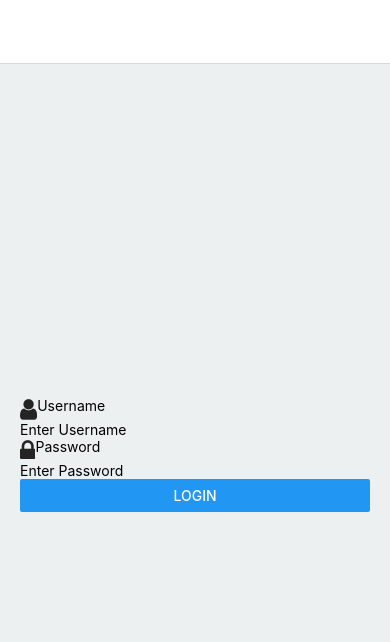
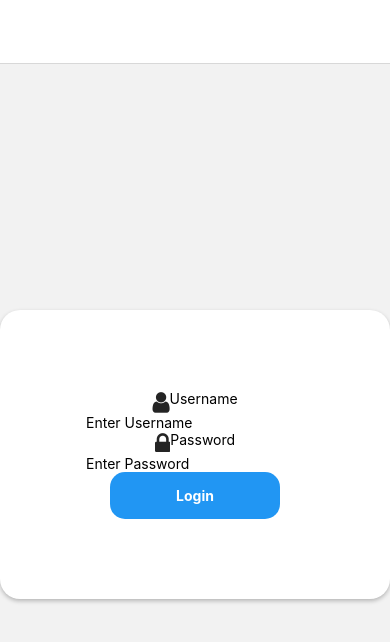
Before and after one commit to walteronoh/react-native-zamara, a React Native app: screen /Staff in a window 390 px wide. Shown: the top 642 px of the page. Built offline with nearby package versions, Linux system fonts and the light colour scheme.

Commit message:
style: add styles to components

```diff
--- a/package.json
+++ b/package.json
@@ -13,6 +13,7 @@
     "@react-navigation/native": "^6.1.6",
     "@react-navigation/native-stack": "^6.9.12",
     "expo": "~48.0.6",
+    "expo-mail-composer": "^12.1.1",
     "expo-status-bar": "~1.4.4",
     "fast-xml-parser": "^4.1.3",
     "react": "18.2.0",
--- a/src/components/Home.tsx
+++ b/src/components/Home.tsx
@@ -1,20 +1,47 @@
-import { View, Text } from "react-native";
+import { View, Text, StyleSheet } from "react-native";
 
 export default function Home() {
     return (
-        <View>
-            <Text>Welcome Walter Kiprono</Text>
-            <Text>Your Profile Details Is As Below:</Text>
-            <Text>Age: 50</Text>
-            <Text>Gender: Male</Text>
-            <Text>Email: Walter@email.com</Text>
-            <Text>Phone: 0701020304</Text>
-            <Text>Birthdate: 1999-10-10</Text>
-            <Text>Blood Group: O</Text>
-            <Text>Birthdate: 1999-10-10</Text>
-            <Text>Height: 189</Text>
-            <Text>Weight: 53</Text>
-            <Text>Eye Color: Brown</Text>
+        <View style={styles.container}>
+            <View style={styles.textView}>
+                <Text>Welcome Walter Kiprono</Text>
+                <Text>Your Profile Details Is As Below:</Text>
+                <Text>Gender: Male</Text>
+                <Text>Email: Walter@email.com</Text>
+            </View>
         </View>
     );
 }
+
+const styles = StyleSheet.create({
+    container: {
+        justifyContent: 'center',
+        backgroundColor: '#ecf0f1',
+    },
+    inputs: {
+        flexDirection: "row",
+    },
+    centeredView: {
+        flex: 1,
+        justifyContent: 'center',
+    },
+    text: {
+        fontSize: 16,
+        fontWeight: "bold"
+    },
+    textView: {
+        // margin: 20,
+        backgroundColor: 'white',
+        borderRadius: 20,
+        padding: 50,
+        alignItems: 'center',
+        shadowColor: '#000',
+        shadowOffset: {
+            width: 0,
+            height: 2,
+        },
+        shadowOpacity: 0.25,
+        shadowRadius: 4,
+        elevation: 5,
+    },
+});
--- a/src/components/Login.tsx
+++ b/src/components/Login.tsx
@@ -1,5 +1,5 @@
 import { useState } from "react";
-import { Button, View, Text, TextInput, GestureResponderEvent, StyleSheet, Alert } from "react-native";
+import { Button, View, Text, TextInput, GestureResponderEvent, StyleSheet, Alert, Pressable } from "react-native";
 import { createDrawerNavigator, DrawerNavigationProp } from '@react-navigation/drawer';
 import { CompositeNavigationProp, NavigationContainer, useNavigation } from '@react-navigation/native';
 import { Icon } from "react-native-elements";
@@ -19,8 +19,8 @@ export default function Login() {
     const handleLogin = (e: GestureResponderEvent) => {
         // username: 'kminchelle',
         // password: '0lelplR',
-        apiService.loginApiService({username:'kminchelle', password:'0lelplR'}).then((r) => {
-            if(r.isValid) {
+        apiService.loginApiService({ username: username, password: password}).then((r) => {
+            if (r.isValid) {
                 Alert.alert('Success', r.message + ". You will be redirected to dashboard.");
                 navigation.navigate("Dashboard");
             } else {
@@ -30,7 +30,8 @@ export default function Login() {
     }
 
     return (
-        <View style={styles.container}>
+        <View style={styles.centeredView}>
+            <View style={styles.textView}>
                 <View style={styles.inputs}>
                     <Icon name="user" type="font-awesome" /><Text>Username</Text>
                 </View>
@@ -47,7 +48,12 @@ export default function Login() {
                     defaultValue={password}
                     onChangeText={txt => setPassword(txt)}
                 />
-            <Button title="Login" onPress={handleLogin}></Button>
+                <Pressable
+                    style={[styles.loginBtn]}
+                    onPress={(e) => handleLogin(e)}>
+                    <Text style={styles.textStyle}>Login</Text>
+                </Pressable>
+            </View>
         </View>
     );
 }
@@ -61,5 +67,39 @@ const styles = StyleSheet.create({
     },
     inputs: {
         flexDirection: "row",
-    }
+    },
+    centeredView: {
+        flex: 1,
+        justifyContent: 'center',
+    },
+    text: {
+        fontSize: 16,
+        fontWeight: "bold"
+    },
+    textView: {
+        // margin: 20,
+        backgroundColor: 'white',
+        borderRadius: 20,
+        padding: 80,
+        alignItems: 'center',
+        shadowColor: '#000',
+        shadowOffset: {
+            width: 0,
+            height: 2,
+        },
+        shadowOpacity: 0.25,
+        shadowRadius: 4,
+        elevation: 5,
+    },
+    loginBtn: {
+        width: 170,
+        padding: 15,
+        backgroundColor: '#2196F3',
+        borderRadius: 15
+    },
+    textStyle: {
+        color: 'white',
+        fontWeight: 'bold',
+        textAlign: 'center',
+    },
 });
--- a/src/components/Logout.tsx
+++ b/src/components/Logout.tsx
@@ -1,9 +1,44 @@
-import { View, Button } from "react-native";
+import { Link } from "@react-navigation/native";
+import { View, Button, Text, StyleSheet } from "react-native";
 
 export default function Logout() {
     return (
-        <View>
-            <Button title="Logout"></Button>
+        <View style={styles.centeredView}>
+            <View style={styles.textView}>
+                <Text style={styles.text}>You Have Been Logged Out.</Text>
+                <Link style={styles.linkBtn} to="/Login">Go To Login.</Link>
+            </View>
         </View>
     );
 }
+
+const styles = StyleSheet.create({
+    centeredView: {
+        flex: 1,
+        justifyContent: 'center',
+    },
+    text: {
+        fontSize: 16,
+        fontWeight: "bold"
+    },
+    textView: {
+        // margin: 20,
+        backgroundColor: 'white',
+        borderRadius: 20,
+        padding: 80,
+        alignItems: 'center',
+        shadowColor: '#000',
+        shadowOffset: {
+            width: 0,
+            height: 2,
+        },
+        shadowOpacity: 0.25,
+        shadowRadius: 4,
+        elevation: 5,
+    },
+    linkBtn: {
+        padding: 14,
+        backgroundColor: '#2196F3',
+        borderRadius: 15
+    }
+});
--- a/src/components/shared/HeaderBar.tsx
+++ b/src/components/shared/HeaderBar.tsx
@@ -14,10 +14,10 @@ const Drawer = createDrawerNavigator<DashboardDrawerParamList>();
 export default function HeaderBar(props: HeaderBarProps) {
     return (
         <Drawer.Navigator initialRouteName="Home">
-            <Drawer.Screen name="Home" component={Home} />
+            <Drawer.Screen name="Home" component={Home} options={{ headerTitle: "ZAMARA APP"}}/>
             <Drawer.Screen name="Staff" component={Staff} />
             <Drawer.Screen name="Continents" component={Continents} />
-            <Drawer.Screen name="Logout" component={Logout} />
+            <Drawer.Screen name="Logout" component={Logout} options={{ headerShown: false}}/>
         </Drawer.Navigator>
     );
 }
--- a/src/service/api.service.ts
+++ b/src/service/api.service.ts
@@ -1,6 +1,6 @@
-import RNSmtpMailer from "react-native-smtp-mailer";
 import { ApiServiceReturnTypes, ContinentTypes, LoginEndpointDataTypes, LoginTypes, StaffInputsTypes } from "../components/types/types";
 import { XMLParser } from "fast-xml-parser";
+import Mail from "./mail.service";
 
 export default class ApiService {
     AuthApi = "https://dummyjson.com/auth/login";
@@ -129,21 +129,4 @@ export default class ApiService {
             };
         });
     }
-
-    async sendEmailService() {
-        await RNSmtpMailer.sendMail({
-            mailhost: "mail.smtpbucket.com",
-            port: "8025",
-            ssl: true,
-            username: "",
-            password: "",
-            recipients: "walterkiprono81@gmail.com",
-            subject: "Testing Smtp Client",
-            htmlBody: "<p>Smtp Client</p>",
-        }).then((res) => {
-            console.log(res);
-        }).catch((e) => {
-            console.log(e)
-        });
-    }
 }
--- /dev/null
+++ b/src/service/mail.service.js
@@ -0,0 +1,13 @@
+import * as MailComposer from "expo-mail-composer";
+export default class Mail {
+    async send(to, subject, body, username) {
+        return MailComposer.composeAsync({
+            recipients: to,
+            subject:subject,
+            body: "Greeting " + username + ", " + body,
+            host: "mail.smtpbucket.com",
+            port: 8025,
+            from: "walterkiprono81@gmail.com"
+          });
+    }
+}
```
Also changed, not shown: src/components/Staff.tsx (+53 -12 lines), 1 other file (tests, documents, lock files or other folders). Lines whose indentation alone changed are shown as unchanged.
